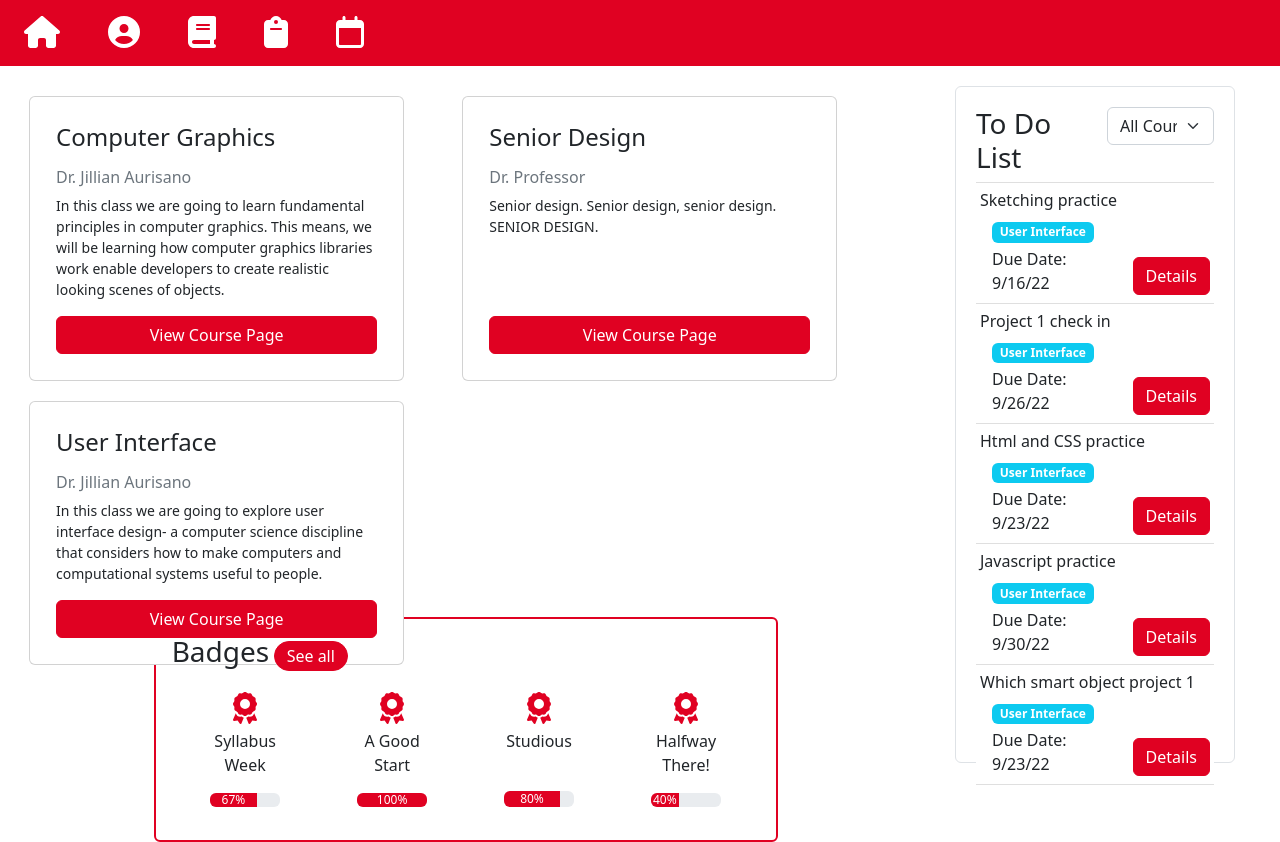
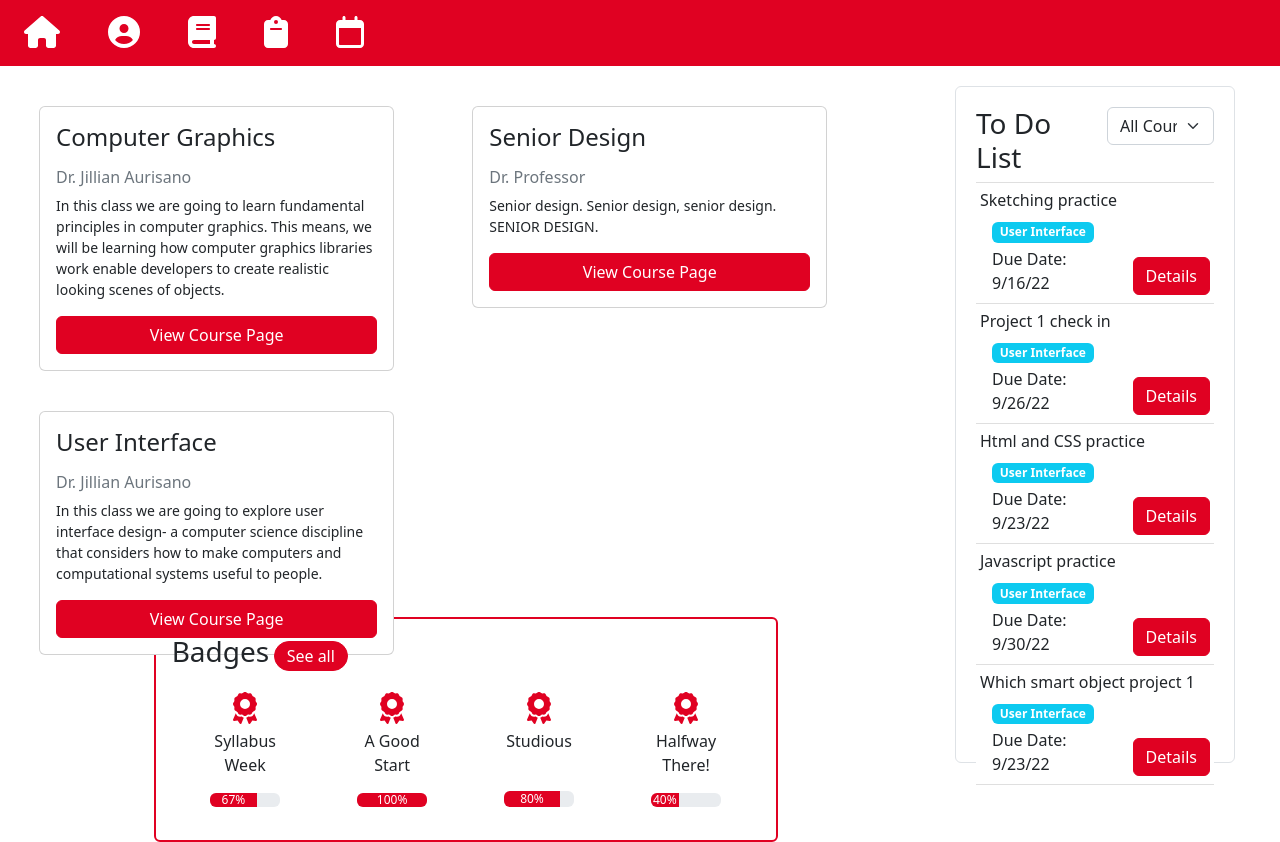
Before and after one commit to cconn10/CS5167Project2, a React (Create React App) app: page / in a window 1280 px wide. Built offline with nearby package versions, Linux system fonts and the light colour scheme; the HTML template or start-up script is replaced by a standard one.

Commit message:
Add files via upload

```diff
--- a/src/components/Home/ClassCard.css
+++ b/src/components/Home/ClassCard.css
@@ -4,7 +4,7 @@
 }
 
 @media screen and (min-width: 1125px) {
-    .card {
+    .card-home {
         width: 375px;
         margin: 10px 3%;
         padding: 10px;
@@ -16,7 +16,7 @@
 }
 
 @media screen and (max-width: 1125px) {
-    .card {
+    .card-home {
         width: 300px;
         margin: 10px 3%;
         padding: 10px;
--- a/src/components/Home/ClassCard.jsx
+++ b/src/components/Home/ClassCard.jsx
@@ -13,6 +13,7 @@ class ClassCard extends Component {
         const courseInfo = this.props.courseInfo
         return (
             <React.Fragment>
+            <div className="card-home">
                 <div className="card">
                     <div className="card-body d-flex flex-column">
                         <h5 className="card-title">{courseInfo.name}</h5>
@@ -21,6 +22,7 @@ class ClassCard extends Component {
                         <a href={"/Courses/" + this.handleURL(courseInfo.name)} className="btn btn-primary mt-auto">View Course Page</a>
                     </div>
                 </div>
+                </div>
             </React.Fragment>
         );
     }
```
